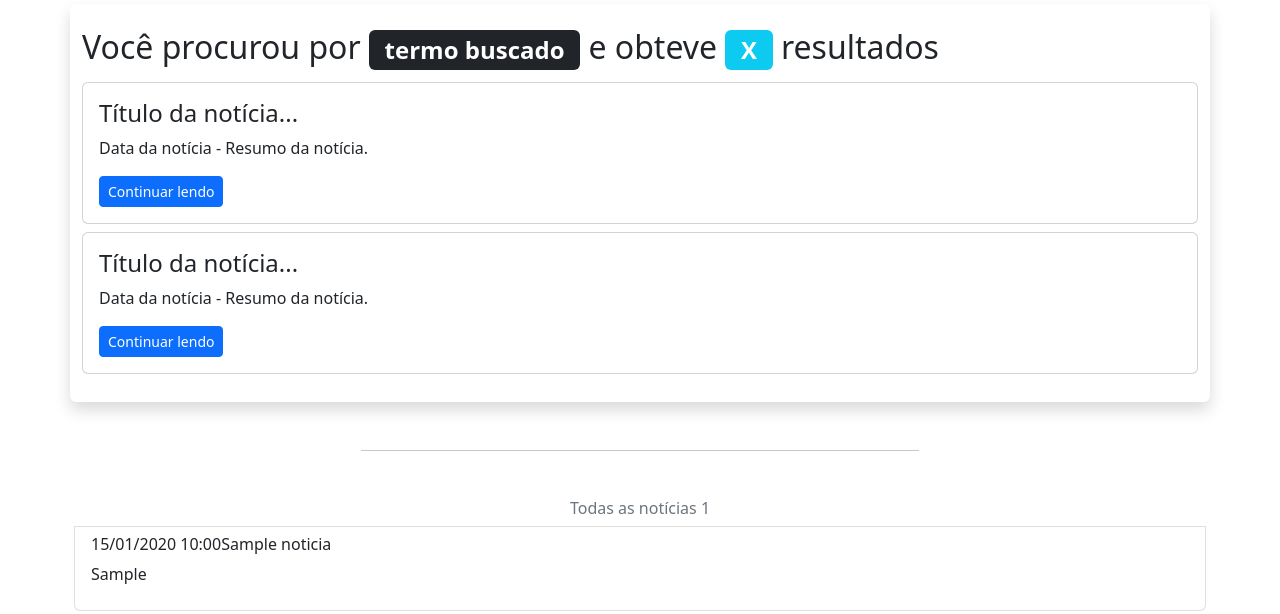
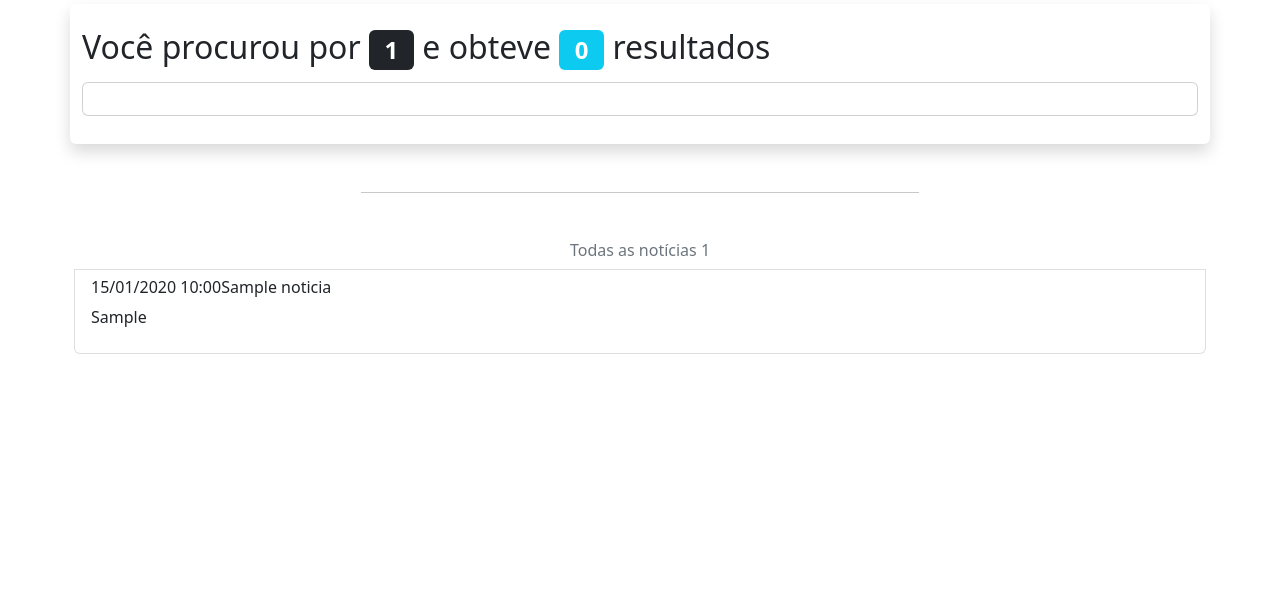
Before and after one commit to msakal/microblog-marcellosa, a PHP site: page /exemplo-php-crud/resultados.php?busca=1 in a window 1280 px wide. Shown: the part 73-687 px from the top of the page. Run offline with PHP 8.4, Linux system fonts and the light colour scheme; tables that the repository leaves empty hold one stand-in row (values such as "Sample post"); some libraries are stand-ins or nearby versions.

Commit message:
concluindo recurso de busca

```diff
--- a/inc/cabecalho.php
+++ b/inc/cabecalho.php
@@ -57,8 +57,8 @@ $listaDeCategoria = $OBJcategoria->listar();
         </li>
       </ul>
 
-      <form autocomplete="off" class="d-flex" action="resultados.php" method="POST">
-        <input class="form-control me-2" type="search" placeholder="Pesquise aqui" aria-label="Pesquise aqui">
+      <form autocomplete="off" class="d-flex" action="resultados.php" method="GET">
+        <input name="busca" class="form-control me-2" type="search" placeholder="Pesquise aqui" aria-label="Pesquise aqui">
         <button class="btn btn-outline-secondary my-2 my-sm-0" type="submit">OK</button>
       </form>
     </div>
--- a/resultados.php
+++ b/resultados.php
@@ -1,41 +1,41 @@
 <?php
+
+use Microblog\Utilitarios;
+
 require_once "inc/cabecalho.php";
+$OBJnoticia->setTermo($_GET['busca']);
+$resultados = $OBJnoticia->busca();
+
+// Utilitarios::dump($resultados);
 ?>
 
 
 <div class="row bg-white rounded shadow my-1 py-4">
     <h2 class="col-12 fw-light">
-        Você procurou por <span class="badge bg-dark">termo buscado</span> e
-        obteve <span class="badge bg-info">X</span> resultados
+        Você procurou por <span class="badge bg-dark"><?=$OBJnoticia->getTermo()?></span> e
+        obteve <span class="badge bg-info"><?=count($resultados)?></span> resultados
     </h2>
 
     <div class="col-12 my-1">
         <article class="card">
             <div class="card-body">
-                <h3 class="fs-4 card-title fw-light">Título da notícia...</h3>
+
+            <?php foreach ( $resultados as $resultado ) { ?>
+
+                <h3 class="fs-4 card-title fw-light"><?=$resultado['titulo']?> </h3>
                 <p class="card-text">
-                    <time>Data da notícia</time> -
-                    Resumo da notícia.
+                    <time datetime="<?=$resultado['data']?>"><?=Utilitarios::formataData($resultado['data'])?></time> - <?=$resultado['resumo']?>
                 </p>
+                <a href="noticia.php?id=<?=$resultado['id']?>" class="btn btn-primary btn-sm">Continuar lendo</a>
+                <hr>
 
-                <a href="noticia.php" class="btn btn-primary btn-sm">Continuar lendo</a>
+            <?php } ?>
+
             </div>
         </article>
     </div>
 
-    <div class="col-12 my-1">
-        <article class="card">
-            <div class="card-body">
-                <h3 class="fs-4 card-title fw-light">Título da notícia...</h3>
-                <p class="card-text">
-                    <time>Data da notícia</time> -
-                    Resumo da notícia.
-                </p>
 
-                <a href="noticia.php" class="btn btn-primary btn-sm">Continuar lendo</a>
-            </div>
-        </article>
-    </div>
 
 </div>
 
--- a/src/Noticia.php
+++ b/src/Noticia.php
@@ -11,6 +11,7 @@ final class Noticia {
     private string $imagem;
     private string $destaque;
     private int $categoriaId;
+    private string $termo;
 
 
     /*  Criando uma propriedade do tipo Usuário, ou seja, a partir de uma classe que criamos com o objetivo de reutlizar recursos dela.
@@ -283,14 +284,22 @@ final class Noticia {
 
     }
 
-    // Busca
+    // Busca (string) nos atributos de texto
     public function busca():array {
         $sql = "SELECT titulo, data, resumo, id FROM noticias
-            WHERE
-            titulo LIKE :termo,
-            texto LIKE :termo,
-            resumo LIKE :termo
+            WHERE titulo LIKE :termo OR texto LIKE :termo OR resumo LIKE :termo
             ORDER BY data DESC";
+
+        try {
+            $consulta = $this->conexao->prepare($sql);
+            $consulta->bindValue(':termo', '%'.$this->termo.'%', PDO::PARAM_STR);
+            $consulta->execute();
+            $resultado = $consulta->fetchAll(PDO::FETCH_ASSOC);
+
+        } catch (Exception $erro) {
+            die("Erro: ".$erro->getMessage());
+        }
+        return $resultado;
     }
 
 
@@ -369,4 +378,14 @@ final class Noticia {
     {
         $this->categoriaId = filter_var($categoriaId, FILTER_SANITIZE_NUMBER_INT);
     }
+
+    // Termo (usado para busca)
+    public function getTermo(): string
+    {
+        return $this->termo;
+    }
+    public function setTermo(string $termo)
+    {
+        $this->termo = filter_var($termo, FILTER_SANITIZE_SPECIAL_CHARS);
+    }
 }
```
